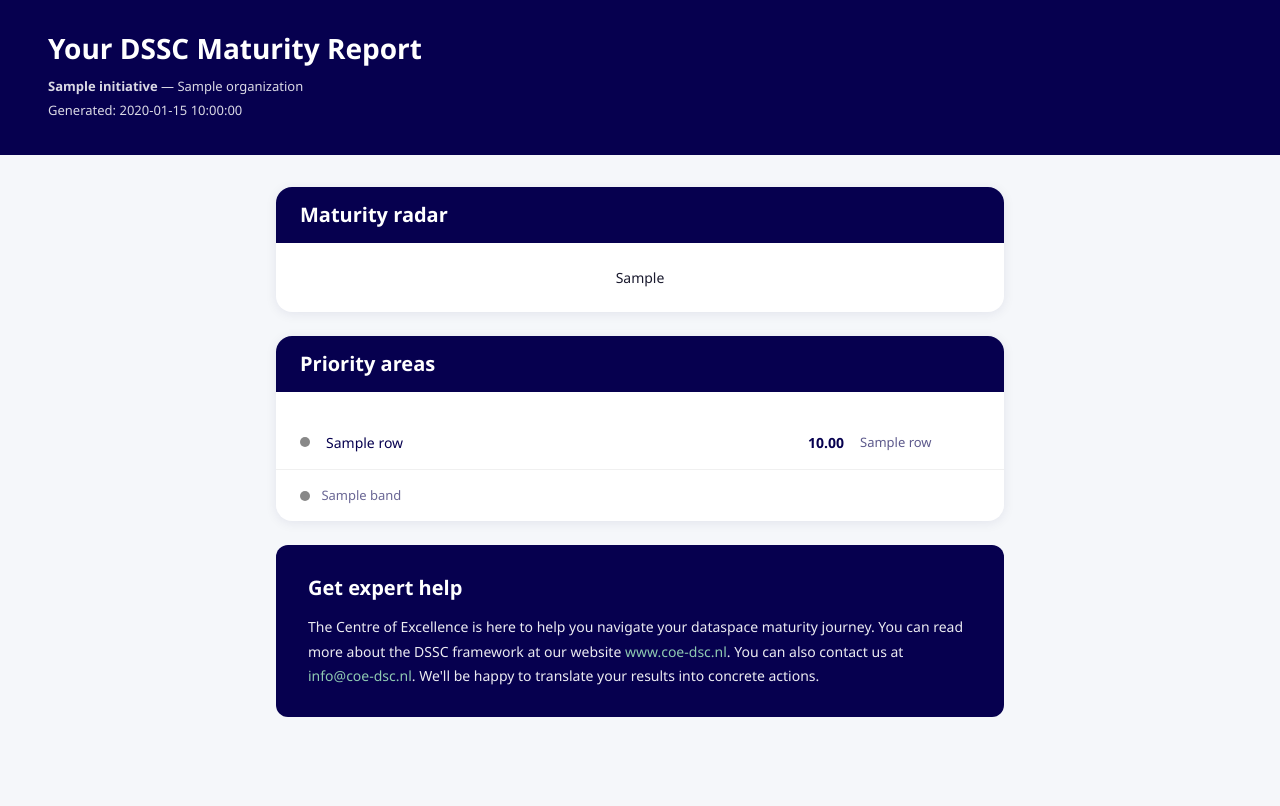
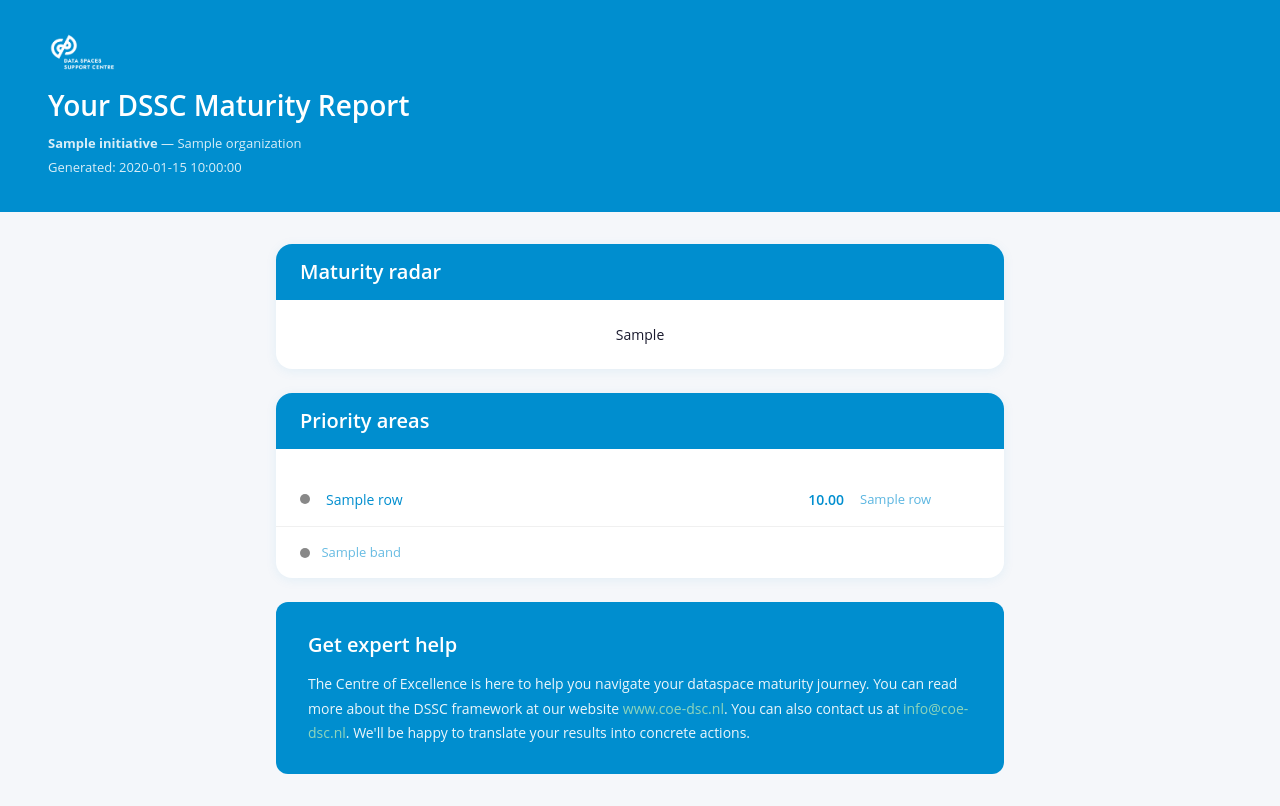
Before and after one commit to DavinciLeon123/DSSC-Maturity-Tool, a Python web app: template backend/app/templates/report.html in a window 1280 px wide. Before the commit the page ends 717 px from the top, so only its background shows below. Run offline with Jinja, Linux system fonts and the light colour scheme; the template is opened without the code that fills it: most values are stand-ins (such as "Sample title", 1, 10 or a date in 2020).

Commit message:
feat(16.1-02): recolor report to DSSC Blue #008ecf with white logo
- Change primary color from #06004f to #008ecf across report.html
- Update all derived color references (shadows, text, label colors)
- Change font declarations from Rubik to Jost/Open Sans for branding
- Add white DSSC logo to report header
- Update radar chart SVG labels to DSSC Blue with Jost font
- Copy logo to backend templates directory for WeasyPrint resolution

```diff
--- a/backend/app/services/report_generator.py
+++ b/backend/app/services/report_generator.py
@@ -192,7 +192,7 @@ def generate_radar_svg(
         # React pages.
         labels.append(
             f'<text x="{lx:.1f}" y="{ly:.1f}" font-size="{label_font_size}" '
-            f'font-family="Rubik, sans-serif" fill="#06004f" '
+            f'font-family="Jost, sans-serif" fill="#008ecf" '
             f'text-anchor="{anchor_for(i)}">{xml_escape(s["name"])}</text>'
         )
 
--- a/backend/app/templates/report.html
+++ b/backend/app/templates/report.html
@@ -5,14 +5,14 @@
   <title>DSSC Maturity Report — {{ initiative.name }}</title>
   <style>
     :root {
-      --primary: #06004f;
+      --primary: #008ecf;
       --bg:      #f5f7fa;
     }
 
     * { box-sizing: border-box; margin: 0; padding: 0; }
 
     body {
-      font-family: "Rubik", "Segoe UI", Arial, sans-serif;
+      font-family: "Jost", "Open Sans", "Segoe UI", Arial, sans-serif;
       background: var(--bg);
       color: #1a1a2e;
       font-size: 14px; /* Body */
@@ -41,7 +41,7 @@
       background: #ffffff;
       border-radius: 16px; /* borderRadiusLG */
       overflow: hidden;
-      box-shadow: 0 2px 12px rgba(6,0,79,0.08);
+      box-shadow: 0 2px 12px rgba(0,142,207,0.08);
       margin-bottom: 24px; /* lg */
     }
     .card-header {
@@ -92,7 +92,7 @@
     }
     .priority-name {
       font-size: 14px; /* Body */
-      color: #06004f;
+      color: #008ecf;
       flex: 1;
       min-width: 0;
       white-space: normal; /* long dimension names wrap, never truncate */
@@ -100,14 +100,14 @@
     .priority-score {
       font-size: 14px;
       font-weight: 600;
-      color: #06004f;
+      color: #008ecf;
       min-width: 48px; /* fixed-width flush-right column, independent of name width */
       text-align: right;
       white-space: nowrap;
     }
     .priority-band-label {
       font-size: 13px; /* Label */
-      color: rgba(6,0,79,0.65);
+      color: rgba(0,142,207,0.65);
       white-space: nowrap;
       /* Phase 16 gap-closure (G-16-2 follow-up, CR-02): a *fixed* width (not
          min-width) so this trailing column occupies identical space on every
@@ -138,7 +138,7 @@
     }
     .legend-item {
       font-size: 13px;
-      color: rgba(6,0,79,0.6);
+      color: rgba(0,142,207,0.6);
       white-space: nowrap;
     }
     .legend-item .band-dot { margin-right: 8px; vertical-align: middle; }
@@ -165,6 +165,7 @@
 
 <!-- HEADER -->
 <div class="report-header">
+  <img src="assets/logo-dssc-white.png" alt="DSSC" style="height: 40px; margin-bottom: 12px;" />
   <h1>Your DSSC Maturity Report</h1>
   <div class="meta">
     <strong>{{ initiative.name }}</strong>{% if initiative.organization %} &mdash; {{ initiative.organization }}{% endif %}<br />
```
Also changed, not shown: backend/app/templates/assets/logo-dssc-white.png (added).
